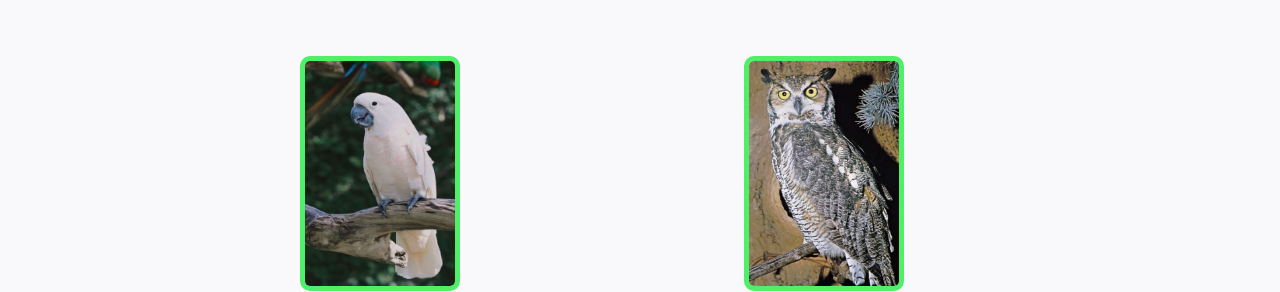
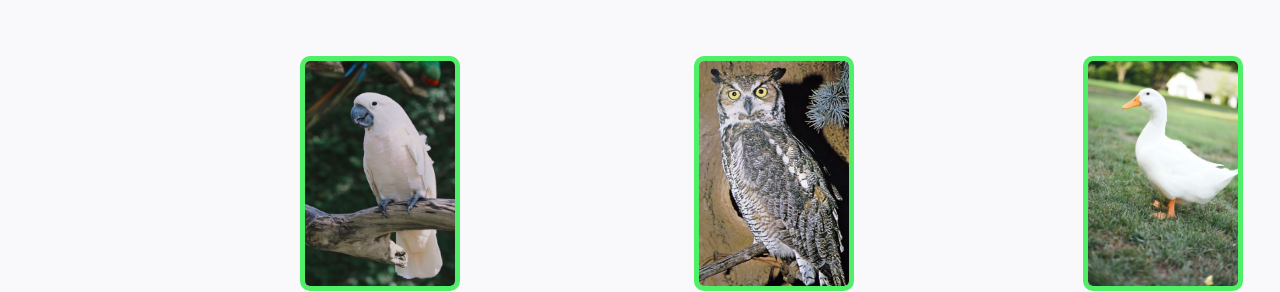
Before and after one commit to ritik1831/landing-page, a plain HTML site: page index.html in a window 1280 px wide. Shown: the part 474-766 px from the top of the page. Drawn offline with Linux system fonts and the light colour scheme.

Commit message:
Update style.css

```diff
--- a/style.css
+++ b/style.css
@@ -123,13 +123,13 @@ body {
 }
 
 .img-2 {
-  margin-left: 280px;
+  margin-left: 230px;
   border: 5px solid #50ef68;
   border-radius: 10px;
 }
 
 .img-3 {
-  margin-left: 275px;
+  margin-left: 225px;
   border: 5px solid #50ef68;
   border-radius: 10px;
 }
```
